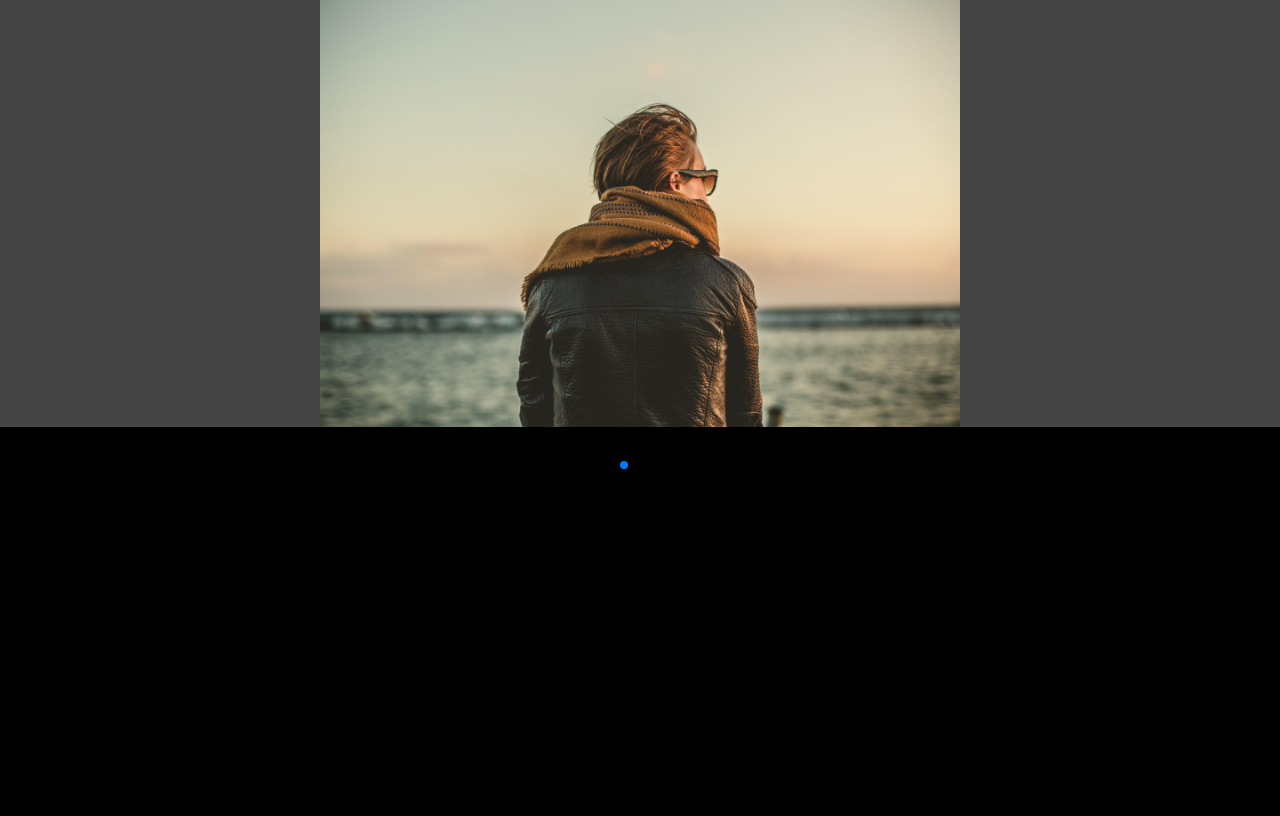
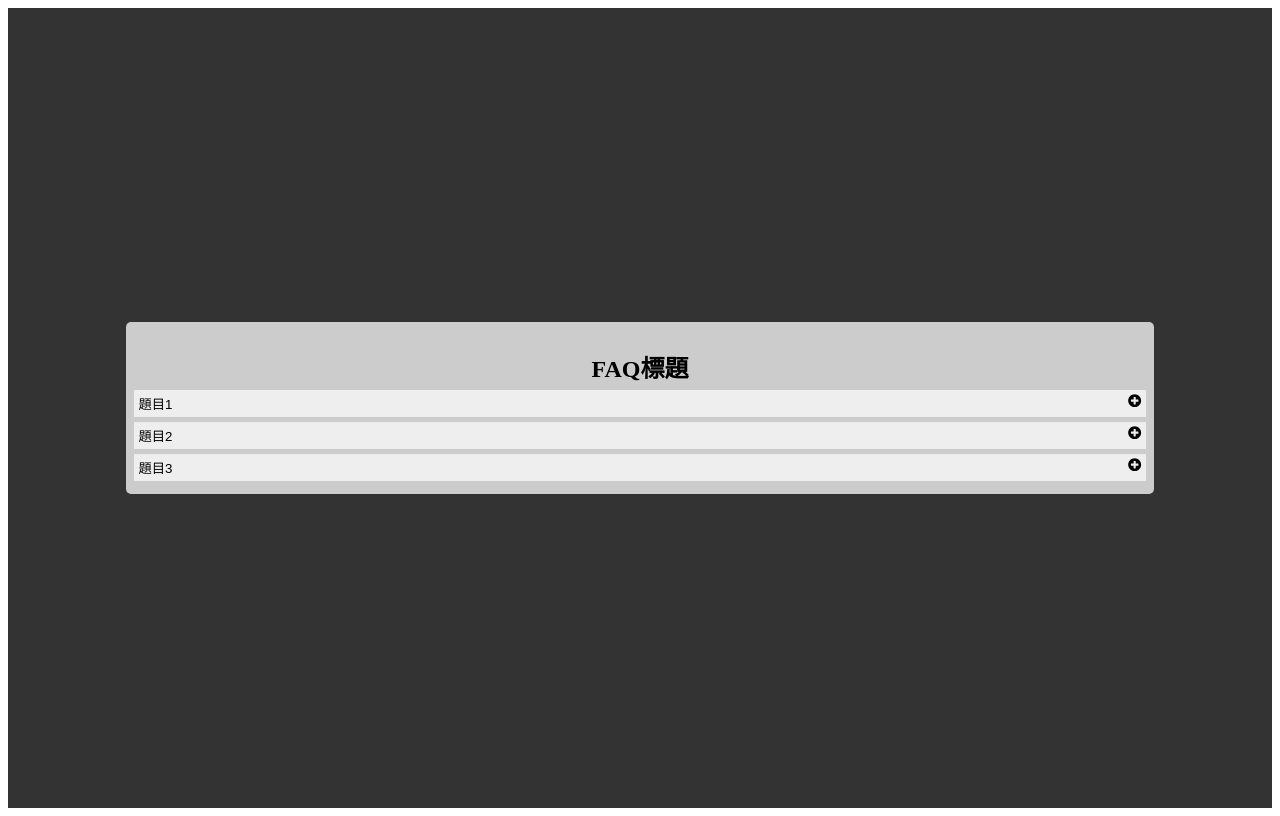
Before and after one commit to coffeeteacher/myReact9, a React (Vite) app: page /#/ in a window 1280 px wide. Built offline with nearby package versions, Linux system fonts and the light colour scheme.

Commit message:
0908-Accordion

```diff
--- a/package.json
+++ b/package.json
@@ -13,6 +13,7 @@
   "dependencies": {
     "axios": "^1.11.0",
     "jquery": "^3.7.1",
+    "motion": "^12.23.12",
     "react": "^19.1.0",
     "react-dom": "^19.1.0",
     "react-icons": "^5.5.0",
--- a/src/main.jsx
+++ b/src/main.jsx
@@ -4,8 +4,8 @@ import { HashRouter } from 'react-router-dom'
 // import './index.css'
 // import App from './App.jsx'
 // import './sass/all.scss'
-// import App from './pages/App0903-useRef-7'
-import App from './demo/swiper'
+import App from './pages/App0908-Accordion'
+
 
 createRoot(document.getElementById('root')).render(
   // 嚴謹模式
--- /dev/null
+++ b/src/pages/App0908-Accordion.jsx
@@ -0,0 +1,101 @@
+import React, { useState } from 'react'
+import { motion, AnimatePresence } from "motion/react"
+import { FaMinusCircle, FaPlusCircle } from "react-icons/fa"
+
+const App = () => {
+    // 作用中的變數
+    const [activeQuestion, setActiveQuestion] = useState(null)
+
+    // FAQ資料
+    const questions = [
+        {
+            id: 1,
+            question: "題目1",
+            answer: "答案1",
+        },
+        {
+            id: 2,
+            question: "題目2",
+            answer: "答案2",
+        },
+        {
+            id: 3,
+            question: "題目3",
+            answer: "答案3",
+        }
+    ]
+
+
+    return (
+        <div className='wrap' style={{
+            maxWidth: '100vw',
+            height: '100vh',
+            backgroundColor: "#333",
+            display: "flex",
+            justifyContent: "center",
+            alignItems: "center",
+        }}>
+            <div className='accordion' style={{
+                width: "80%",
+                margin: "auto",
+                maxWidth: "1400px",
+                backgroundColor: "#ccc",
+                padding: "8px",
+                borderRadius: "5px",
+            }}>
+                <h2 style={{
+                    textAlign: "center",
+                    marginBottom: "6px",
+                }}>FAQ標題</h2>
+
+                {
+                    // 帶出陣列中的資料
+                    questions.map((q) => {
+                        return (
+                            <div key={q.id} style={{ marginBottom: "5px" }}>
+                                {/* QA按鈕 */}
+                                <button
+                                    style={{
+                                        width: "100%",
+                                        textAlign: "left",
+                                        border: "none",
+                                        outline: "none",
+                                        padding: "4px",
+                                        backgroundColor: "#eee",
+                                        display: "flex",
+                                        justifyContent: "space-between",
+                                    }}
+                                    onClick={() => { setActiveQuestion(activeQuestion === q.id ? null : q.id) }}
+                                >
+                                    {/* 帶出題目 */}
+                                    {q.question}
+                                    {/* 加號減號的icon */}
+                                    {activeQuestion === q.id ? <FaMinusCircle /> : <FaPlusCircle />}
+                                </button>
+                                {/* 折疊動畫 */}
+                                <AnimatePresence>
+                                    {
+                                        activeQuestion === q.id && (
+                                            <motion.div
+                                                initial={{ opacity: 0, height: 0 }}
+                                                animate={{ opacity: 1, height: "auto" }}
+                                                exit={{ opacity: 0, height: 0 }}
+                                                style={{ marginTop: "5px", color: "#333", fontSize: "14px" }}
+                                            >
+                                                {/* 答案 */}
+                                                {q.answer}
+                                            </motion.div>
+                                        )
+                                    }
+                                </AnimatePresence>
+                            </div>
+                        )
+                    })
+
+                }
+            </div>
+        </div>
+    )
+}
+
+export default App
```
Also changed, not shown: 1 other file (tests, documents, lock files or other folders).
